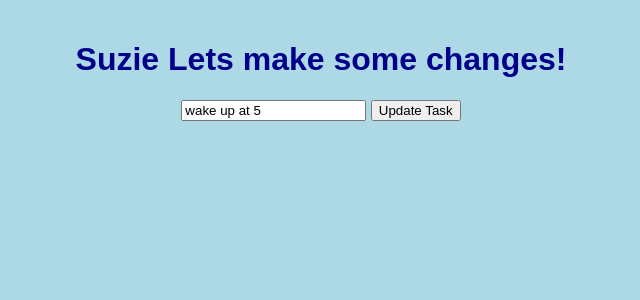
After one commit to Unstopable18/FlaskBasics, a Flask app: page /update/1 in a window 1280 px wide. The commit adds this page. Shown: the top 300 px of the page, without its empty margins (319-959 px from the left). Run offline with Flask 3, Linux system fonts and the light colour scheme; data comes from the database, SQL or seed files in the repository; both versions use the stored data as it was after the commit.

Commit message:
Added Delete and Update methods

```diff
--- a/app.py
+++ b/app.py
@@ -34,5 +34,32 @@ def index():
     else:
         tasks = Todo.query.order_by(Todo.date_created).all()
         return render_template('index.html', tasks=tasks)
+
+@app.route('/delete/<int:id>')
+def delete(id):
+    task_to_delete = Todo.query.get_or_404(id)
+
+    try:
+        db.session.delete(task_to_delete)
+        db.session.commit()
+        return redirect('/')
+    except:
+        return 'There was a problem deleting that task'
+
+@app.route('/update/<int:id>', methods=['GET', 'POST'])
+def update(id):
+    task = Todo.query.get_or_404(id)
+
+    if request.method == 'POST':
+        task.content = request.form['content']
+
+        try:
+            db.session.commit()
+            return redirect('/')
+        except:
+            return 'There was an issue updating your task'
+    else:
+        return render_template('update.html', task=task)
+
 if __name__ == '__main__':
     app.run(debug=True)
--- /dev/null
+++ b/templates/update.html
@@ -0,0 +1,18 @@
+{% extends "base.html" %}
+
+{% block head %}
+<title>WELCOME HOME</title>
+{% endblock %}
+
+{% block body %}
+<div class="content"></div>
+<h1 style="text-align: center;">Suzie Lets make some changes!</h1>
+
+<div class="form">
+<form action="/update/{{task.id}}" method="POST" style="text-align: center; margin-top:20px;">
+    <input type="text" name="content" placeholder="Enter some content" id="content" value="{{task.content}}">
+    <input type="submit" value="Update Task">
+</form>
+</div>
+</div>
+{% endblock %}
```
Also changed, not shown: templates/index.html (+12 -7 lines), instance/test.db.
